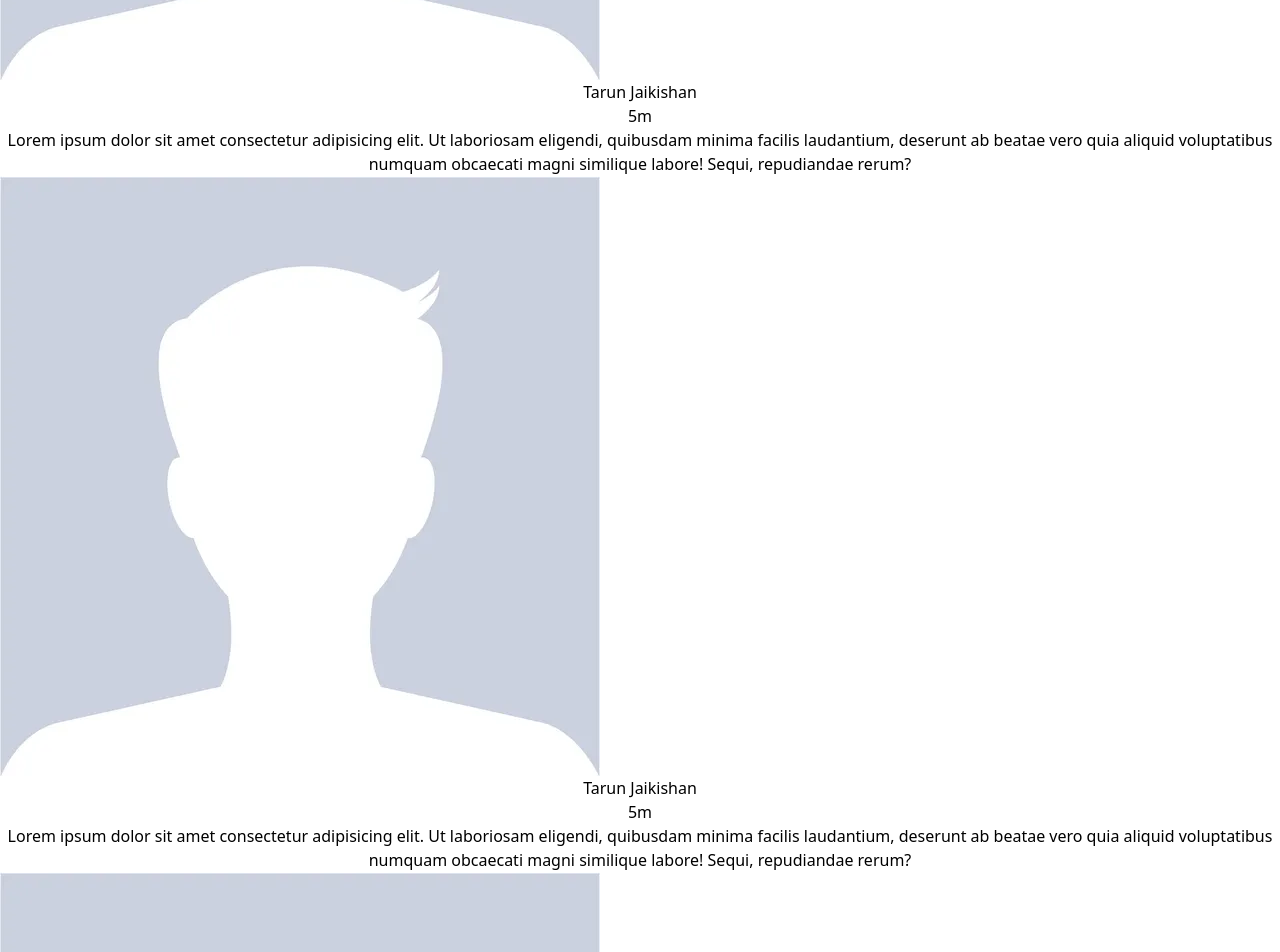
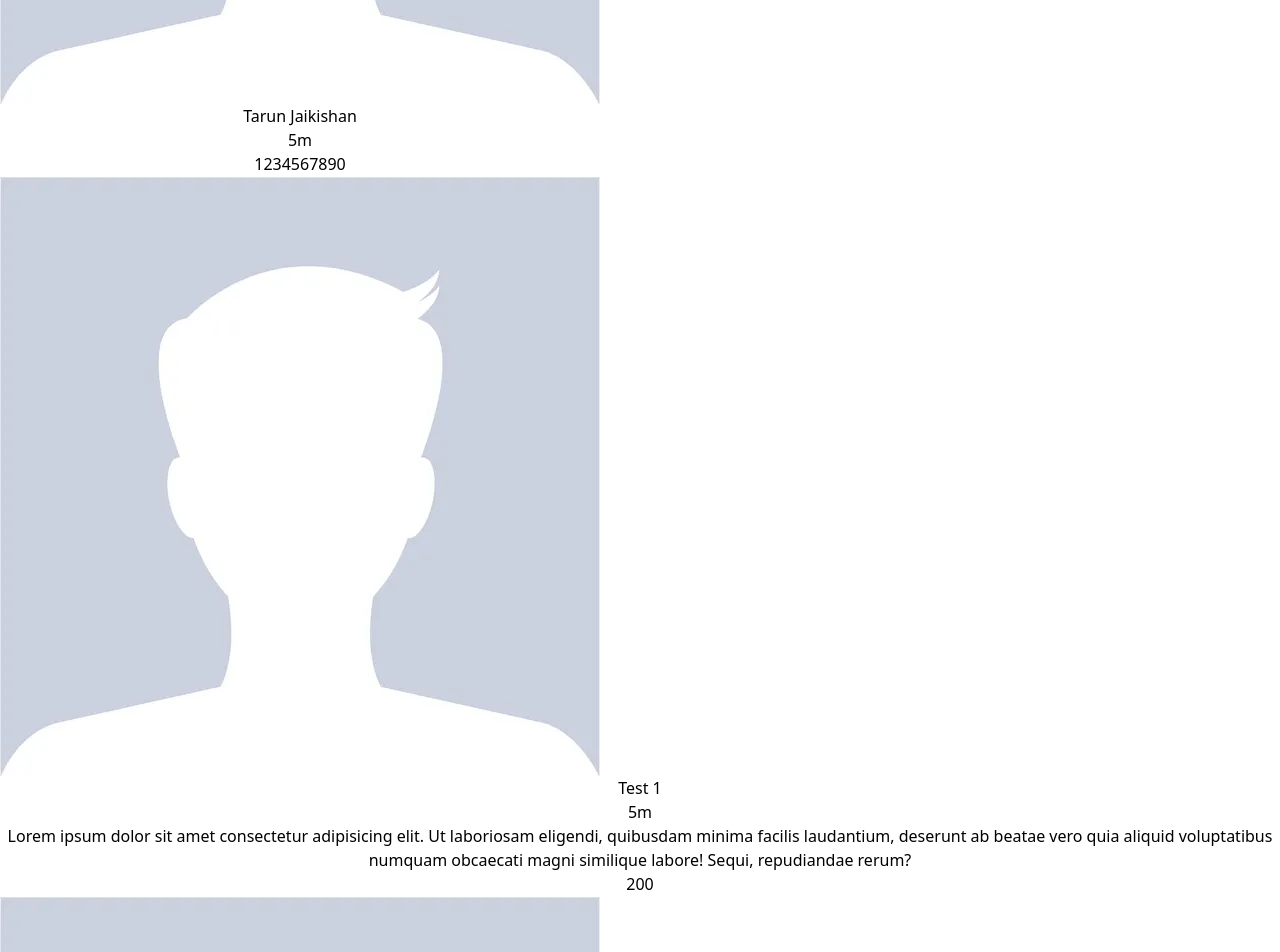
Before and after one commit to Tarun-Jaikishan/bun-chatapp, a Next.js app in the folder client/: page / in a window 1280 px wide. Shown: the part 560-1512 px from the top of the page. Built offline with nearby package versions, Linux system fonts and the light colour scheme.

Commit message:
sidebar added

```diff
--- a/client/src/components/SideBar.tsx
+++ b/client/src/components/SideBar.tsx
@@ -1,10 +1,19 @@
 import { CiSearch } from "react-icons/ci";
+import { IoMdPersonAdd } from "react-icons/io";
 
 import ContactPicker from "./common/ContactPicker";
 
 export default function SideBar() {
   return (
-    <aside className="flex flex-col justify-start items-start p-5 space-y-2">
+    <div className="flex flex-col justify-start items-start p-5 space-y-2">
+      <div className="flex gap-2">
+        <button
+          type="button"
+          className="text-white bg-purple-400 px-3 rounded-lg hover:bg-purple-500 duration-300"
+          title="Add Contact"
+        >
+          <IoMdPersonAdd className="text-xl" />
+        </button>
         <div className="flex w-full">
           <div className="flex items-center justify-center bg-purple-200 pl-2 py-2 rounded-l-lg">
             <CiSearch className="text-2xl" />
@@ -15,31 +24,28 @@ export default function SideBar() {
             className="bg-purple-200 px-2 py-2 rounded-r-lg text-black focus:outline-none w-full"
           />
         </div>
-      <ContactPicker />
-      <ContactPicker />
-      <ContactPicker />
-      <ContactPicker />
-      <ContactPicker />
-      <ContactPicker />
-      <ContactPicker />
-      <ContactPicker />
-      <ContactPicker />
-      <ContactPicker />
-      <ContactPicker />
-      <ContactPicker />
-      <ContactPicker />
-      <ContactPicker />
-      <ContactPicker />
-      <ContactPicker />
-      <ContactPicker />
-      <ContactPicker />
-      <ContactPicker />
-      <ContactPicker />
-      <ContactPicker />
-      <ContactPicker />
-      <ContactPicker />
-      <ContactPicker />
-      <ContactPicker />
-    </aside>
+      </div>
+
+      <ContactPicker
+        isActive={true}
+        name="Tarun Jaikishan"
+        recentChat="1234567890"
+        chatCount={0}
+      />
+
+      {[1, 2, 3, 4, 5, 6, 7, 8, 9, 10].map((item, i) => {
+        return (
+          <ContactPicker
+            name="Test 1"
+            recentChat="  Lorem ipsum dolor sit amet consectetur adipisicing elit. Ut laboriosam
+          eligendi, quibusdam minima facilis laudantium, deserunt ab beatae vero
+          quia aliquid voluptatibus numquam obcaecati magni similique labore!
+          Sequi, repudiandae rerum?"
+            chatCount={200}
+            key={i}
+          />
+        );
+      })}
+    </div>
   );
 }
--- a/client/src/components/common/ContactPicker.tsx
+++ b/client/src/components/common/ContactPicker.tsx
@@ -5,29 +5,55 @@ import profile from "@/assets/profile.jpg";
 
 type props = {
   className?: string;
+  isActive?: boolean;
+  name: string;
+  recentChat: string;
+  chatCount: number;
 };
 
-export default function ContactPicker({ className = "" }: props) {
+export default function ContactPicker({
+  className = "",
+  isActive = false,
+  name,
+  recentChat,
+  chatCount,
+}: props) {
+  const isOneDigit = chatCount < 10;
+
   return (
     <button
       type="button"
       className={twMerge(
-        "flex items-center hover:bg-slate-200 duration-300 py-3 pl-3 text-start rounded-lg w-full",
+        `flex items-center hover:bg-slate-200 duration-300 py-3 pl-3 text-start rounded-lg w-full ${
+          isActive ? "bg-slate-200" : ""
+        }`,
         className
       )}
     >
       <Image src={profile} alt="profile" className="w-16 rounded-lg" />
       <div className="pl-3">
         <div className="flex items-center justify-between">
-          <h3 className="font-semibold">Tarun Jaikishan</h3>
+          <h3 className="font-semibold">{name}</h3>
           <h5 className="text-slate-400 text-sm">5m</h5>
         </div>
-        <p className="text-sm min-w-[14rem] max-w-[14rem] whitespace-nowrap overflow-hidden text-ellipsis">
-          Lorem ipsum dolor sit amet consectetur adipisicing elit. Ut laboriosam
-          eligendi, quibusdam minima facilis laudantium, deserunt ab beatae vero
-          quia aliquid voluptatibus numquam obcaecati magni similique labore!
-          Sequi, repudiandae rerum?
-        </p>
+        <div className="flex items-center justify-between">
+          <p
+            className={`text-sm min-w-[14rem] max-w-[14rem] whitespace-nowrap overflow-hidden text-ellipsis text-slate-500 ${
+              isActive ? "text-purple-400" : ""
+            }`}
+          >
+            {recentChat}
+          </p>
+          {chatCount > 0 && (
+            <div
+              className={`${
+                isOneDigit ? "w-6 h-6" : "w-6 h-6 px-1.5"
+              } bg-purple-400 rounded-full text-white text-xs flex items-center justify-center`}
+            >
+              {chatCount}
+            </div>
+          )}
+        </div>
       </div>
     </button>
   );
```
Lines whose indentation alone changed are shown as unchanged.
